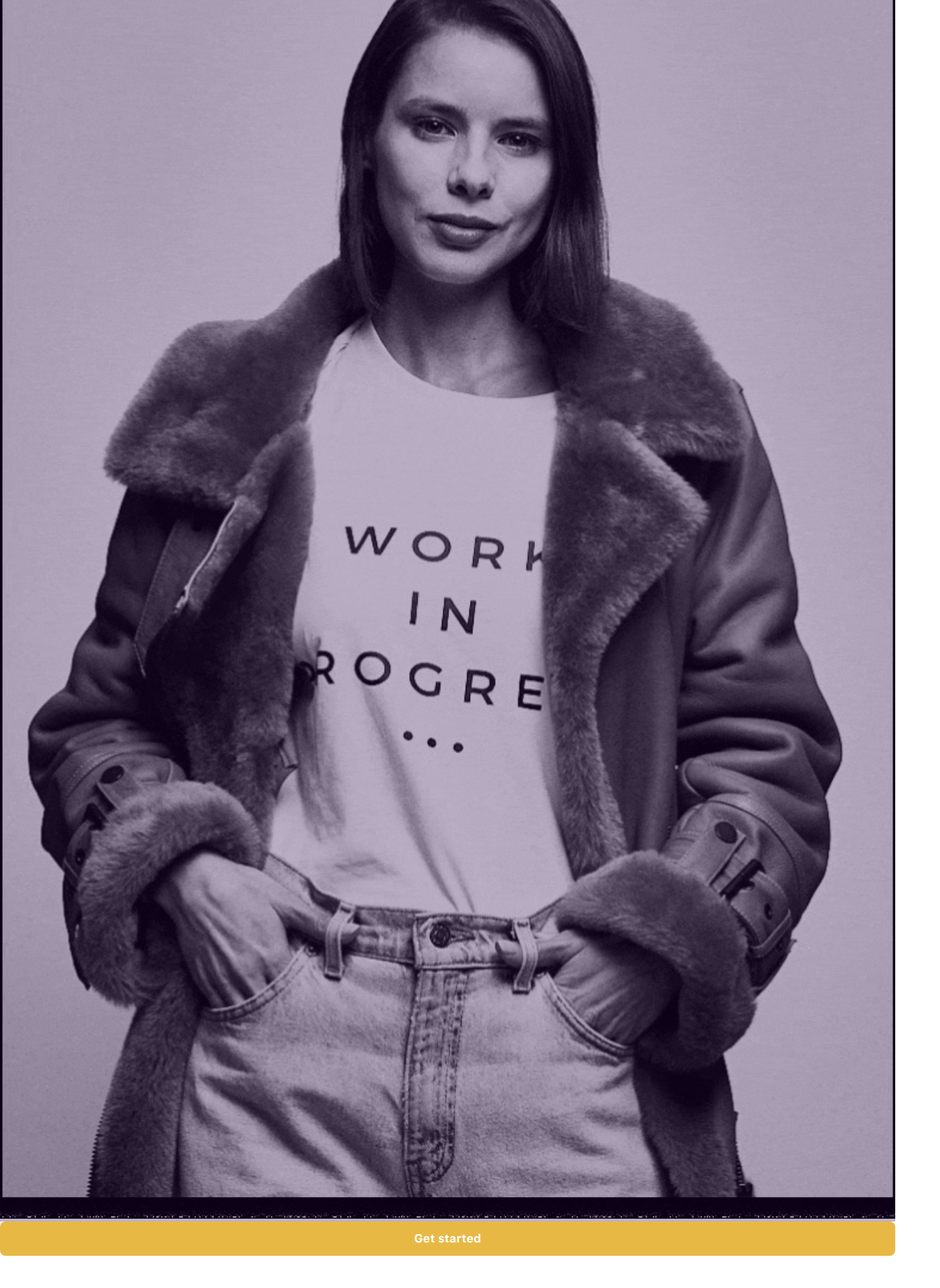
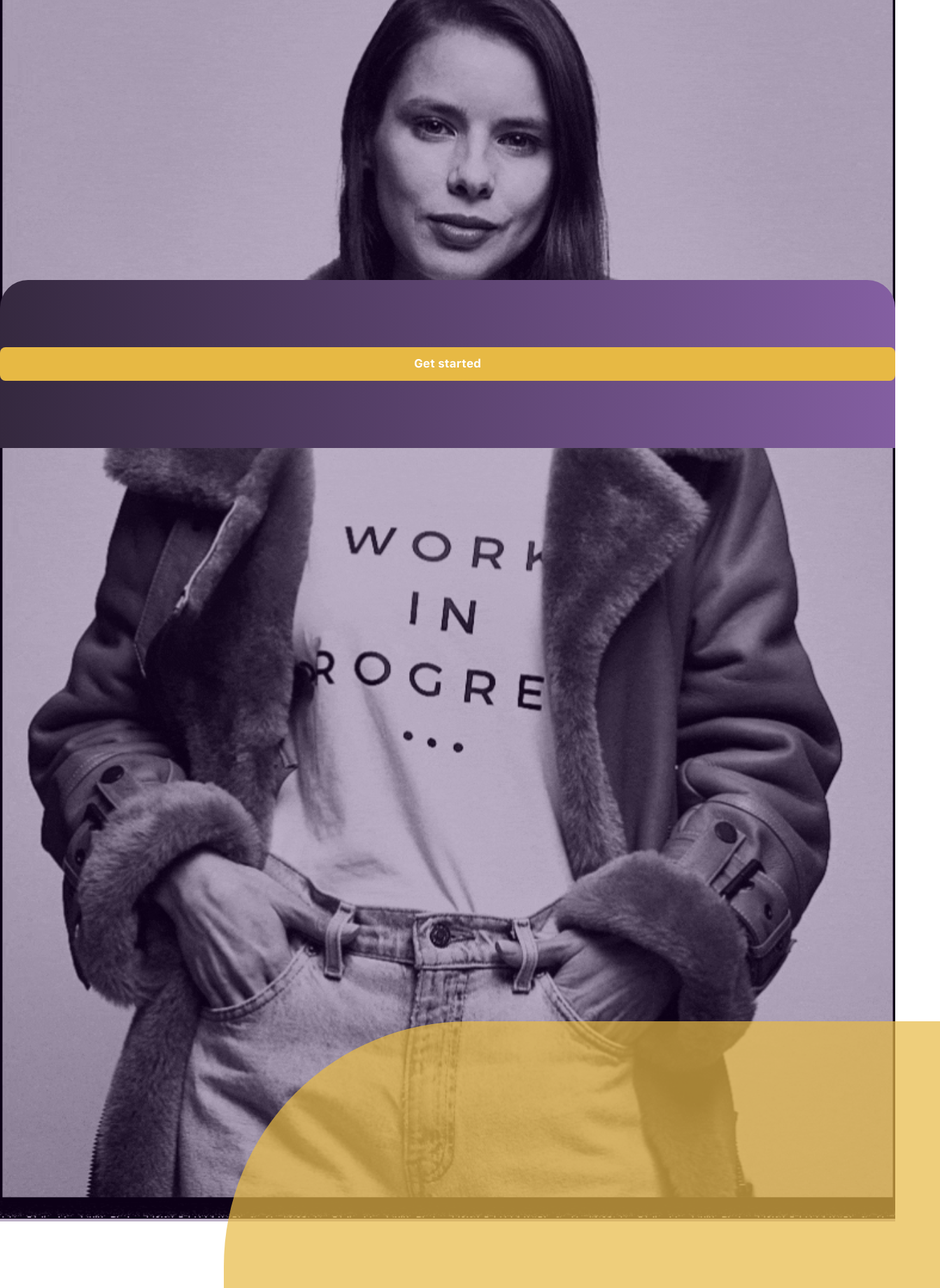
Before and after one commit to ceobit/online-shop, a React (Create React App) app in the folder frontend/: page / in a window 1280 px wide. Shown: the part 160-2000 px from the top of the page at 70% size, 1344 px wide, since content can reach past the window. Before the commit the page ends 1954 px from the top, so only its background shows below. Built offline with nearby package versions, Linux system fonts and the light colour scheme.

Commit message:
added get started page

```diff
--- a/frontend/src/App.tsx
+++ b/frontend/src/App.tsx
@@ -1,13 +1,11 @@
 import React from 'react';
 import './App.scss';
-import Button from './components/Button/Button';
 import Start from './pages/Start/Start';
 
 function App() {
   return (
     <div className="App">
       <Start />
-      <Button title="Get started" size="sm" />
     </div>
   );
 }
--- a/frontend/src/pages/Start/Start.tsx
+++ b/frontend/src/pages/Start/Start.tsx
@@ -3,15 +3,22 @@ import classNames from 'classnames';
 
 import started_gif from '../../images/started.gif';
 import styles from './start.module.scss';
+import Button from '../../components/Button/Button';
 
 const Start = () => {
   const pageStyle = classNames(styles.started);
 
   return (
-    <div className={pageStyle}>
-      <img className={styles.started_gif} src={started_gif} alt="slides" />
-      <div className={styles.started_gif_cover}/>
-    </div>
+    <>
+      <div className={pageStyle}>
+        <img className={styles.started_gif} src={started_gif} alt="slides" />
+        <div className={styles.started_gif_cover} />
+        <div className={styles.started_shape} />
+      </div>
+      <div className={styles.started_bg}>
+        <Button title="Get started" size="sm" />
+      </div>
+    </>
   );
 };
 
--- a/frontend/src/pages/Start/start.module.scss
+++ b/frontend/src/pages/Start/start.module.scss
@@ -1,3 +1,5 @@
+@import '../../scss/abstracts/_abstracts-dir';
+
 .started {
   width: 100%;
   position: relative;
@@ -15,4 +17,28 @@
       opacity: 0.3;
     }
   }
+
+  &_shape {
+    position: absolute;
+    left: 25%;
+    bottom: -5%;
+    width: 80%;
+    height: 20%;
+    background: $yellow;
+    opacity: 0.7;
+    border-radius: 0 0 350px 0;
+    transform: rotate(-180deg);
+  }
+
+  &_bg {
+    position: absolute;
+    display: flex;
+    flex-direction: column;
+    justify-content: center;
+    bottom: 0;
+    width: 100%;
+    height: 30%;
+    background: linear-gradient(265.08deg, #845FA2 0%, #34283E 100%);
+    border-radius: 40px 40px 0 0;
+  }
 }
```
